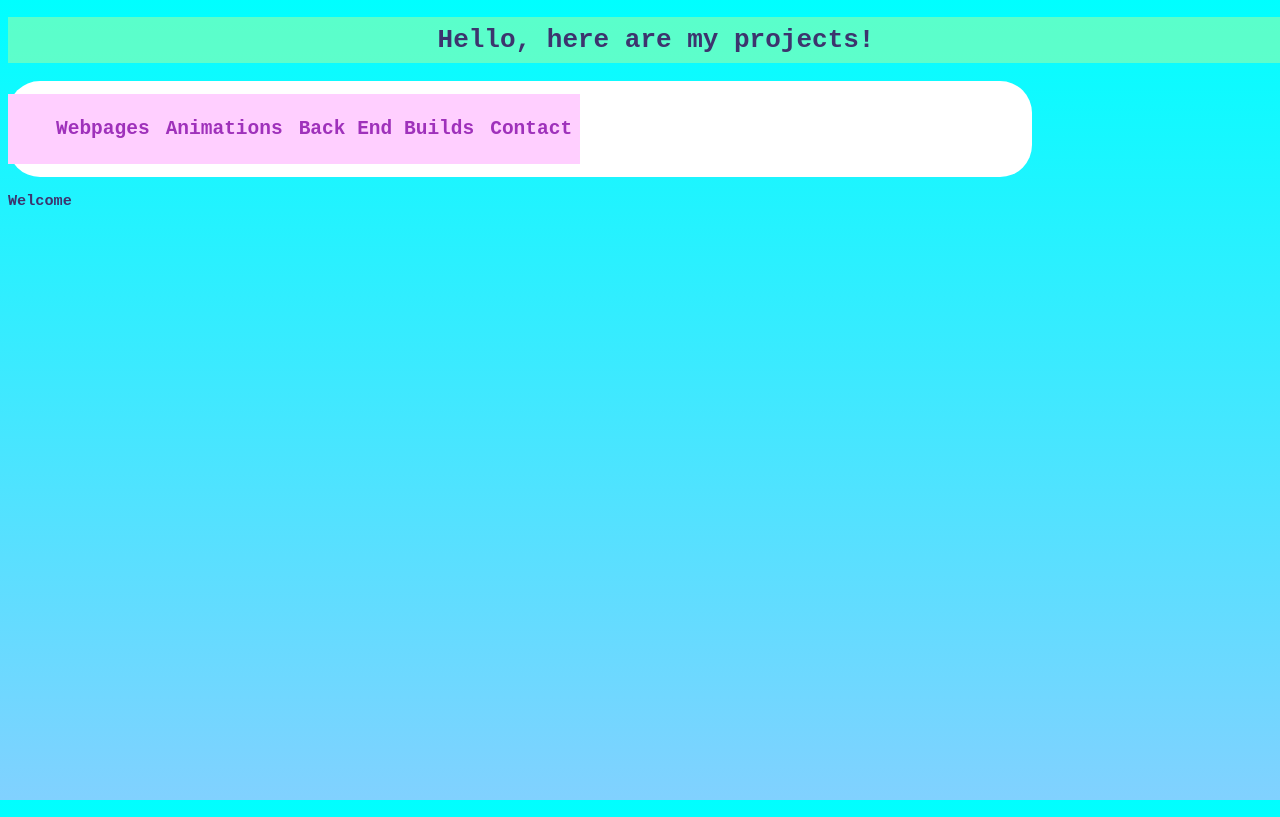
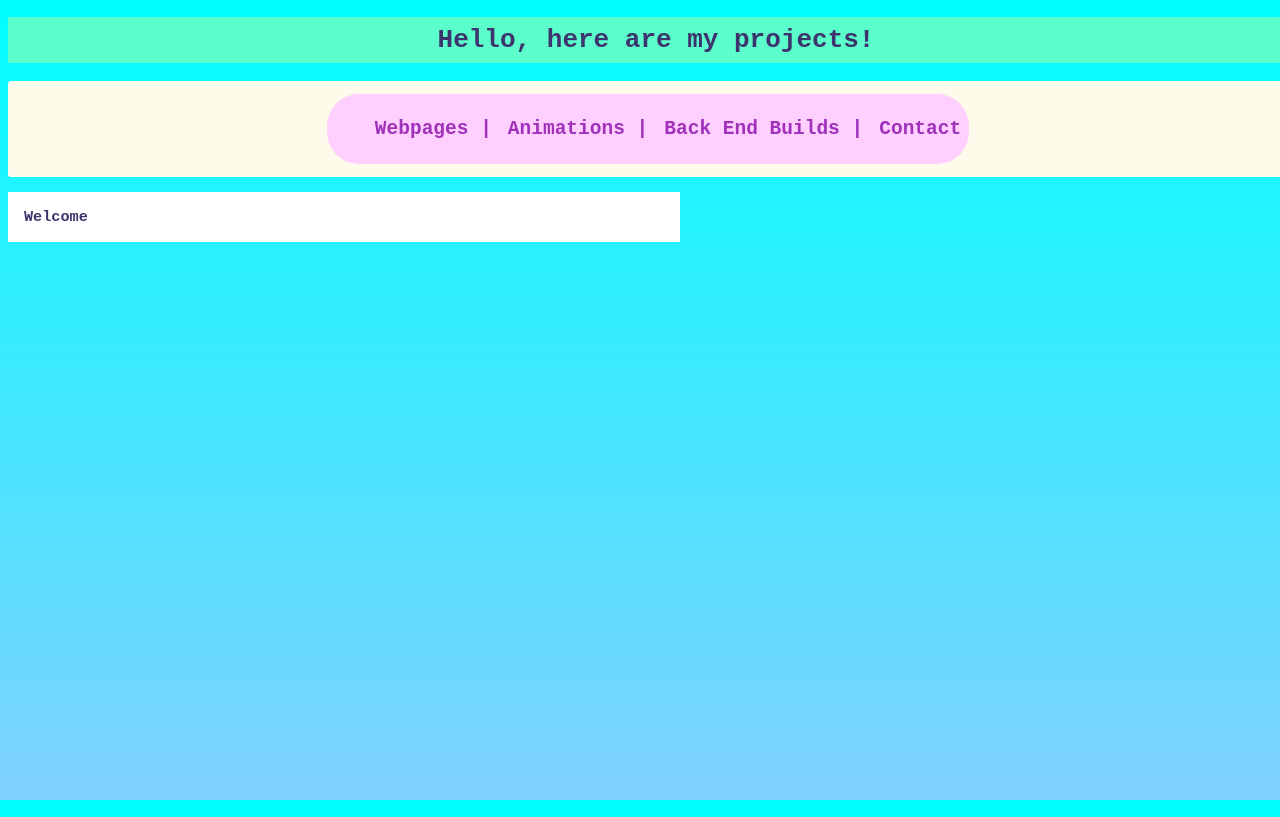
Before and after one commit to CitrusDivided/FCC-Cert-Builds, a plain HTML site: page index.html in a window 1280 px wide. Shown: the top 817 px of the page. Drawn offline with Linux system fonts and the light colour scheme.

Commit message:
HTML+CSS: further dec. Launching towards project-tile

```diff
--- a/CSS/style.css
+++ b/CSS/style.css
@@ -5,18 +5,21 @@ h1{
     padding: 0.5rem;
 }
 nav{
-    width: 80%;
-    border-radius: 2rem;
-    background: white;
+    border-radius: 0.2rem;
+    background: rgb(255, 251, 234);
 }
 #navBar{
     display: flex;
+    flex-direction:row;
+    justify-content: center;
 }
 #navBar:hover{
+    box-shadow: 0px 1px 1px rgba(33, 25, 34, 0.24), 0px 1px 1px white inset;
     background: rgb(255, 220, 226);
 }
 ul{
     list-style-type: none;
+    border-radius: 2rem;
     background: rgb(255, 207, 255);
 }
 a{
@@ -25,6 +28,11 @@ a{
 }
 h2{
     padding: 0.5rem
+}
+h3{
+    width: 50%;
+    background: white;
+    padding: 1rem;
 }
 html{
     height: 100%;
--- a/index.html
+++ b/index.html
@@ -11,10 +11,10 @@
     <h1>Hello, here are my projects!</h1>
     <nav id="navBar">
     <ul id="navBar">
-        <li><h2><a href="#">Webpages</h2></a></li>
-        <li><h2><a href="#">Animations</h2></a></li>
-        <li><h2><a href="#">Back End Builds</h2></a></li>
-        <li class="navPush"><h2><a href="#">Contact</a></h2></li>
+        <li><h2><a href="#">Webpages |</h2></a></li>
+        <li><h2><a href="#">Animations |</h2></a></li>
+        <li><h2><a href="#">Back End Builds |</h2></a></li>
+        <li><h2><a href="#">Contact</a></h2></li>
     </ul>
     </nav>
     <h3>Welcome</h3>
```
